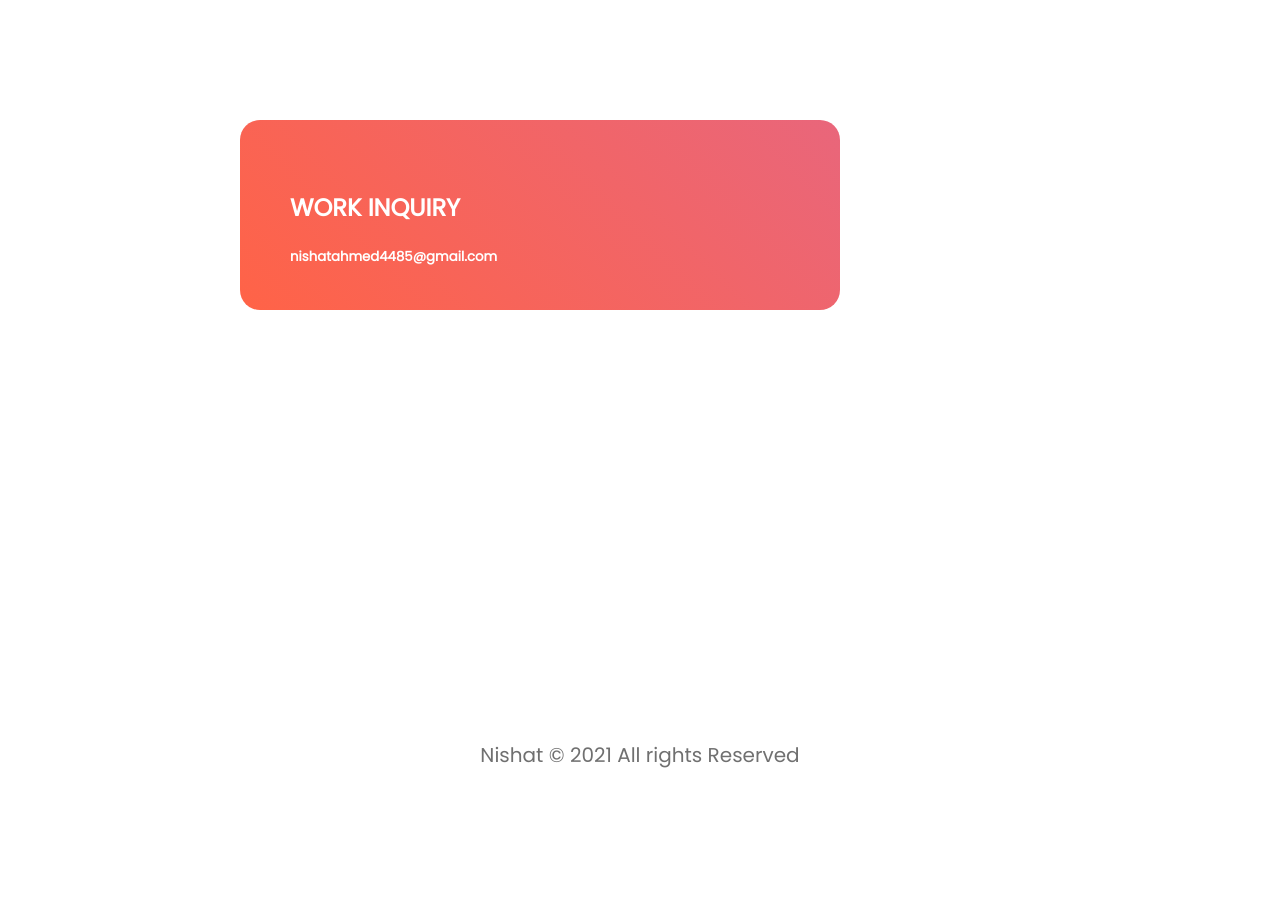
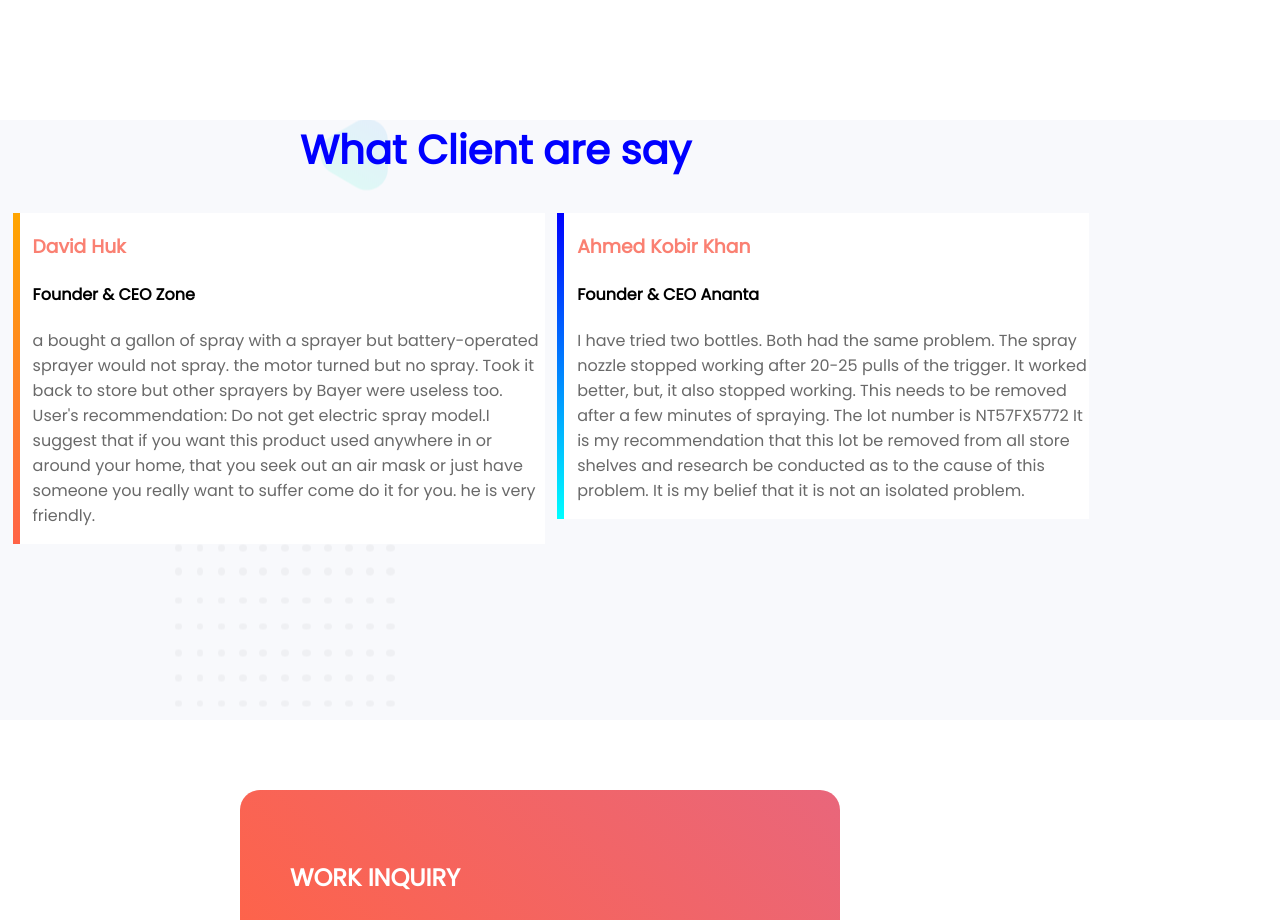
Before and after one commit to nishat-1998/nishatpor1st, a plain HTML site: page index.html in a window 1280 px wide. Shown: the part 2080-3000 px from the top of the page. Before the commit the page ends 2870 px from the top, so only its background shows below. Drawn offline with Linux system fonts and the light colour scheme.

Commit message:
finished

```diff
--- a/index.html
+++ b/index.html
@@ -27,7 +27,7 @@
         </div>
         <div class="half-width second-div">
             <h1>ABOUT</h1>
-            <p>I am a Student of NU. I am currently studying in 3rd year from Dept of Physics. I have enrolled a course,
+            <p>I am a Student of JU. I am currently studying in 3rd year from Dept of Physics. I have enrolled a course,
             Web Development course which is organized by Programming Hero  .I want to be a Web Developer in future life. I have
             knowledge about some programming language like Html, Css, JavaScript,React etc.I am optimistic & always hope for best.</p>
             <a class="link-btn" target="_blank" href="https://www.linkedin.com/in/leo-dewan-nishat-ahmed-252a0a184/">Download Resume</a>
@@ -52,7 +52,21 @@
             <p>Lorem ipsum dolor sit amet, consectetur adipisicing elit. Adipisci, est voluptates aut possimus, quo quis perspiciatis saepe sed quibusdam commodi et ex consequuntur veniam?</p>
         </div>
     </section>
+    <section class="client-area" >
+        <h2>What Client are say</h2>
+        <div  id="client-1" class="half-width single-ex">
 
+            <h3 class="orange-highlight"> David Huk </h3>
+            <h4>Founder & CEO Zone </h4>
+    <p> a bought a gallon of spray with a sprayer but battery-operated sprayer would not spray. the motor turned but no spray. Took it back to store but other sprayers by Bayer were useless too.
+        User's recommendation: Do not get electric spray model.I suggest that if you want this product used anywhere in or around your home, that you seek out an air mask or just have someone you really want to suffer come do it for you. he is very friendly.</p>
+        </div>
+ <div id="client-2"class="half-width single-ex">
+ <h3 class="orange-highlight"> Ahmed Kobir Khan</h3>
+ <h4> Founder & CEO Ananta</h4>
+ <p> I have tried two bottles. Both had the same problem. The spray nozzle stopped working after 20-25 pulls of the trigger. It worked better, but, it also stopped working.  This needs to be removed after a few minutes of spraying. The lot number is NT57FX5772 It is my recommendation that this lot be removed from all store shelves and research be conducted as to the cause of this problem. It is my belief that it is not an isolated problem.</p>
+ </div>
+    </section>
     <section >
 
         <div class="link-btn3">
@@ -61,9 +75,9 @@
         </div>
     </section>
 
-</section>
 <footer>
     <p> Nishat © 2021 All rights Reserved </p>
 </footer>
+
 </body>
 </html>
--- a/style.css
+++ b/style.css
@@ -45,13 +45,13 @@ section{
     font-size: 10px;
     color: #707070;
 }
-.p-width img:hover{
+/*.p-width img:hover{
     transform: scale(1.15);
-}
+}*/
 
 .work-banner h1{
     text-align: center;
-    padding-left: 100px;
+    padding-left: 50px;
 }
 .first-div{
     padding-top: 310px;
@@ -119,10 +119,35 @@ font-size: 40px;
     font-weight: 500;
 }
 
+.client-area{
+    background-image: url(images/na.png);
+     background-repeat: no-repeat;
+     background-position: left;
+     background-color: white;
+}
+.client-area h2{
+    color:blue;
+    padding-left: 300px;
+    font-size: 40px;
+}
+#client-1{
+    border-left: 7px solid;
+    border-image: linear-gradient(180deg,orange, tomato);
+    border-image-slice: 1;
+    background-color: white;
+}
 
-
-
+#client-2{
+    border-left:7px solid;
+    border-image: linear-gradient(180deg,blue,cyan);
+    border-image-slice: 1;
+    background-color: white;
+}
+.client-area p{
+    color:dimgray;
+}
 footer{
     text-align: center;
     color: #707070;
     font-size: 20px;
+}
```
Also changed, not shown: images/latest-work-bg.png (deleted), images/na.png (added).
